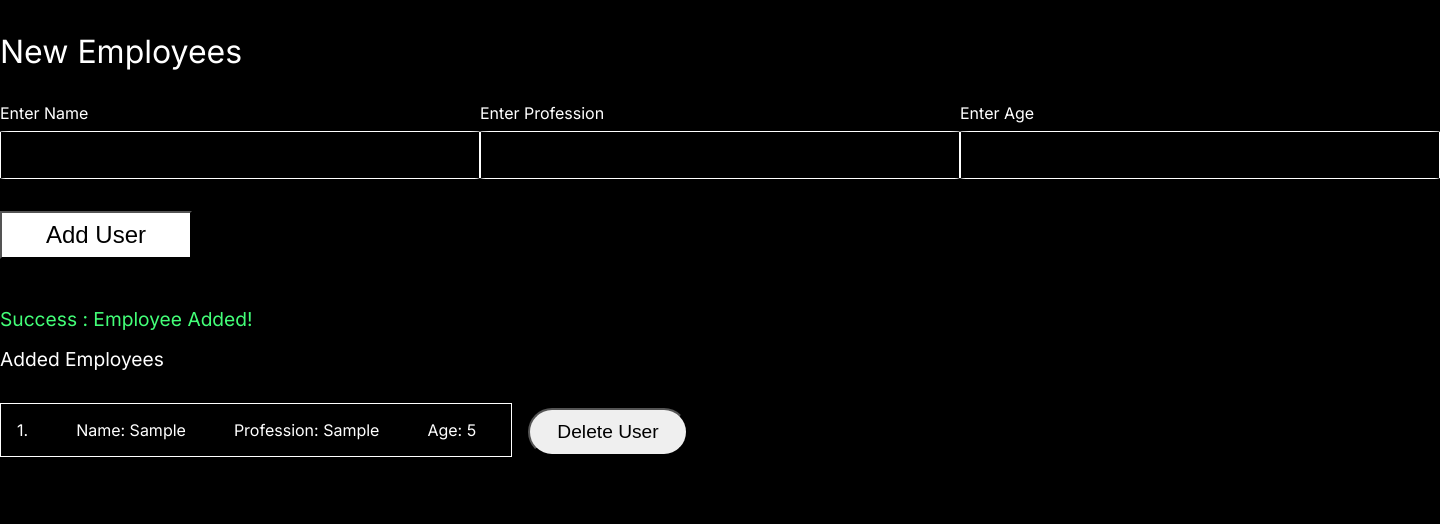
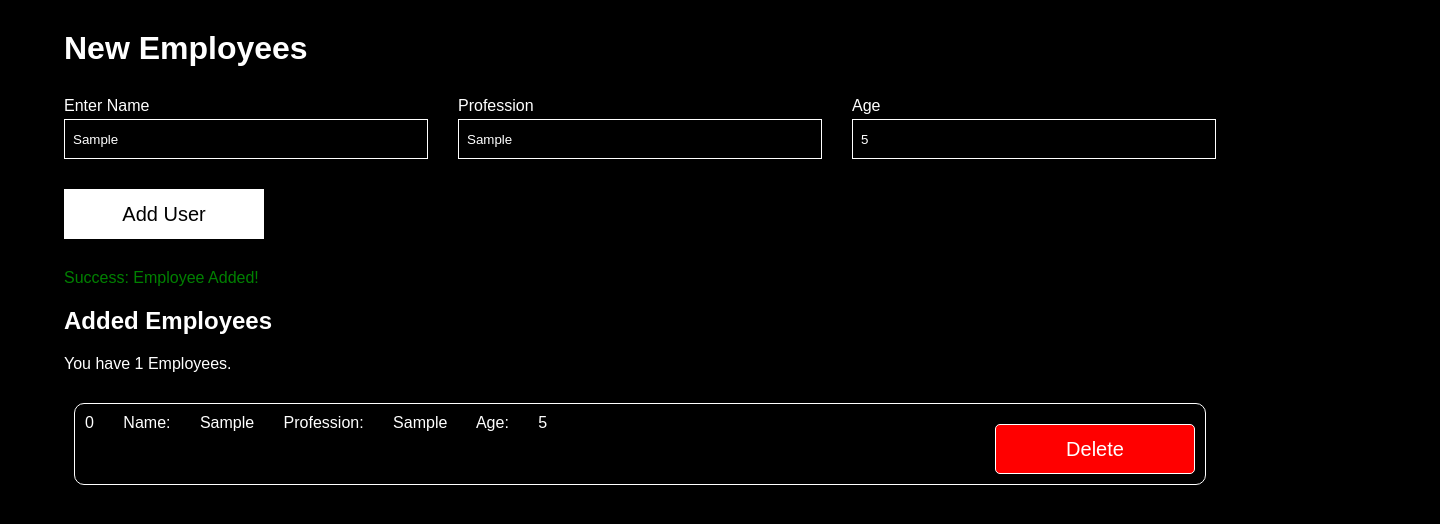
Before and after one commit to RRAJ644/machine-coding-practice, a plain HTML site: page Profession Management System/index.html in a window 1280 px wide. Both pictures are taken after typing "Sample", "Sample", "5" into the empty fields and a click on the button "Add User". Shown: the whole page, 1440 px wide, since content can reach past the window. Drawn offline with Linux system fonts and the light colour scheme.

Commit message:
Profession management system

```diff
--- a/Profession Management System/index.html
+++ b/Profession Management System/index.html
@@ -6,55 +6,38 @@
   <meta name="viewport" content="width=device-width, initial-scale=1.0">
   <title>Profession Management System</title>
   <link rel="stylesheet" href="./style.css">
-  <link href="https://fonts.googleapis.com/css2?family=Inter:wght@100;200;300;400;500;600;700;800;900&display=swap"
-    rel="stylesheet">
-
 </head>
 
 <body>
-
   <header>
-    <h1>New Employees </h1>
+    <h1>New Employees</h1>
   </header>
 
-  <form id="employeeForm">
+  <section>
+    <form id="employeeForm">
+      <div class="input-data">
+        <div>
+          <label for="name">Enter Name</label>
+          <input type="text" id="name" required>
+        </div>
+        <div>
+          <label for="profession">Profession</label>
+          <input type="text" id="profession" required>
+        </div>
+        <div>
+          <label for="age">Age</label>
+          <input type="number" id="age" required>
+        </div>
+      </div>
+      <button type="submit" id="btn">Add User</button>
+    </form>
+  </section>
 
-    <div class="input-row">
-
-      <div class="input-group">
-        <label for="name"> Enter Name</label>
-        <input type="text" id="name">
-      </div>
-
-      <div class="input-group">
-        <label for="name"> Enter Profession</label>
-        <input type="text" id="profession">
-      </div>
-
-      <div class="input-group">
-        <label for="name"> Enter Age</label>
-        <input type="number" id="age">
-      </div>
-    </div>
-
-    <div class="button-row">
-      <button id="add-btn" type="button">Add User</button>
-    </div>
-
-  </form>
-
-  <section id="employees-list">
-
-    <p class="error">Error : Please Make sure All the fields are filled before adding in an employee !</p>
-
-    <p class="success">Success : Employee Added!</p>
-
-    <h3 id="added">Added Employees</h3>
-
-
-    <div id="employees"></div>
-
-    <h3 id="statement">You have 0 Employees.</h3>
+  <section class="display-data">
+    <div id="err"></div>
+    <h2>Added Employees</h2>
+    <p id="data">You have <span class="count">0</span> Employees.</p>
+    <ul id="employeeList"></ul>
   </section>
 
   <script src="./script.js"></script>
--- a/Profession Management System/script.js
+++ b/Profession Management System/script.js
@@ -1,68 +1,64 @@
 document.addEventListener('DOMContentLoaded', () => {
-  const form = document.querySelector('#employeeForm')
-  const errorMessage = document.querySelector('.error')
-  const successMessage = document.querySelector('.success')
-  const employeesList = document.querySelector('#employees')
-  const statement = document.querySelector('#statement')
-  const added = document.querySelector('#added')
-  let count = 0
+  const btn = document.getElementById('btn')
+  const employeeList = document.getElementById('employeeList')
+  const err = document.querySelector('#err')
+  const countn = document.querySelector('.count')
 
-  const addUser = (name, profession, age) => {
-    const employeeContainer = document.createElement('div')
-    employeeContainer.classList.add('employee-container')
+  let employeeCount = 0
+  const employees = []
 
-    const employeeData = document.createElement('div')
+  function updateEmployeeCount() {
+    countn.innerText = employeeCount
+  }
 
-    employeeData.classList.add('employee-data')
+  function addEmployee(id, name, profession, age) {
+    const employee = { id, name, profession, age }
+    employees.push(employee)
 
-    employeeData.innerHTML = `
-    <span>${++count}. </span>
-    <span>Name: ${name}</span>
-    <span>Profession: ${profession}</span>
-    <span>Age: ${age}</span>
-  `
+    const listItem = document.createElement('li')
+    listItem.innerHTML = `${employee.id} Name: ${employee.name} Profession: ${employee.profession} Age: ${employee.age}`
 
     const deleteBtn = document.createElement('button')
-    deleteBtn.classList.add('delete-btn')
+    deleteBtn.className = 'btn'
+    deleteBtn.textContent = 'Delete'
+    deleteBtn.addEventListener('click', () =>
+      deleteEmployee(employee.id, listItem)
+    )
 
-    deleteBtn.textContent = 'Delete User'
-
-    employeeContainer.appendChild(employeeData)
-    employeeContainer.appendChild(deleteBtn)
-    employeesList.appendChild(employeeContainer)
-
-    statement.style.display = 'none'
+    listItem.appendChild(deleteBtn)
+    employeeList.appendChild(listItem)
   }
 
-  form.addEventListener('click', (e) => {
+  function deleteEmployee(id, listItem) {
+    const index = employees.findIndex((employee) => employee.id === id)
+    if (index !== -1) {
+      employees.splice(index, 1)
+      listItem.remove()
+      employeeCount--
+      updateEmployeeCount()
+    }
+  }
+
+  btn.addEventListener('click', (e) => {
     e.preventDefault()
 
-    if (e.target.id === 'add-btn') {
-      const name = form.elements['name'].value
-      const profession = form.elements['profession'].value
-      const age = form.elements['age'].value
+    const name = document.getElementById('name').value
+    const profession = document.getElementById('profession').value
+    const age = document.getElementById('age').value
 
-      if (name && profession && age) {
-        errorMessage.style.display = 'none'
-        addUser(name, profession, age)
-        successMessage.style.display = 'block'
-        form.reset()
-      } else {
-        errorMessage.style.display = 'block'
-      }
-    }
-  })
+    if (!name || !profession || !age) {
+      err.innerText =
+        'Error: Please make sure all fields are filled before adding an employee!'
+      err.style.visibility = 'visible'
+      err.style.color = 'red'
+    } else {
+      err.innerText = 'Success: Employee Added!'
+      err.style.visibility = 'visible'
+      err.style.color = 'green'
 
-  employeesList.addEventListener('click', (e) => {
-    if (e.target.classList.contains('delete-btn')) {
-      const employeeContainer = e.target.closest('.employee-container')
-      employeeContainer.remove()
-      count--
-    }
-
-    if (count === 0) {
-      statement.style.display = 'block'
-      added.style.display = 'none'
+      addEmployee(employeeCount, name, profession, age)
+      employeeCount++
+      updateEmployeeCount()
     }
   })
 })
--- a/Profession Management System/style.css
+++ b/Profession Management System/style.css
@@ -1,130 +1,109 @@
-*{
+* {
+  background-color: black;
+  color: white;
   margin: 0;
   padding: 0;
   box-sizing: border-box;
-  scroll-behavior: smooth;
 }
 
-body{
-  background: black;
-  color: white;
-  max-width: 1800px;
-  margin: 0 auto;
-  font-family: 'Inter', sans-serif;
+body {
+  font-family: Arial, sans-serif;
+  margin: auto;
+  width: 90vw;
+  margin-top: 20px;
+}
+
+header {
+  text-align: left;
+  margin-top:30px;
+  margin-bottom: 30px;
+}
+
+form {
+  display: flex;
+  flex-direction: column;
+  gap: 20px;
+  margin-top: 20px;
+  margin-bottom: 30px;
+}
+
+form>div {
+  display: flex;
+  gap: 30px;
 
 }
 
-header{
-  margin: 2rem 0;
+form>div>div {
+  display: flex;
+  flex-direction: column;
+  gap: 4px;
+  flex: 1;
+
 }
 
-#employeeForm {
+input, button {
+  outline: none;
+  border: 1px solid white;
+  padding: 8px;
+  height: 40px;
+}
+
+input {
+  flex-grow: 1;
+}
+
+button {
+  background-color: white;
+  color: black;
+  font-weight: 600;
+  cursor: pointer;
+  width: 200px;
+  height: 50px;
+  font-weight: 500;
+  font-size: 20px;
+  margin-top: 10px;
+}
+
+button:hover {
+  background-color: #f0f0f0;
+}
+
+.display-data {
+  gap: 20px;
   display: flex;
   flex-direction: column;
-  align-items: flex-start;
-  width: 100%;
+  margin: auto;
+
 }
 
-h1 {
-  font-weight: 400;
+#err {
+  color: red;
+  visibility: hidden;
 }
 
-.input-row{
+#employeeList {
+  list-style-type: none;
+  padding-left: 0;
+}
+
+li {
+  padding: 10px;
+  border: 1px solid white;
+  word-spacing: 25px;
+  border-radius: 10px;
+  margin: 10px;
   display: flex;
   justify-content: space-between;
-  width: 100%;
 }
 
-.input-group{
-  display: flex;
-  flex-direction: column;
-  gap: 0.5rem;
+.btn {
+  background-color: red;
+  color: white;
+  padding: 5px 10px;
+  border-radius: 5px;
+  cursor: pointer;
 }
 
-label{
-  font-size: 1rem;
+.btn:hover {
+  background-color: darkred;
 }
-
-input{
-  width: 30rem;
-  height: 3rem;
-  background-color: black;
-  color: white;
-  border: 1px solid white;
-  border-radius: 2%;
-  font-size: 1.5rem;
-  outline: none;
-}
-
-.button-row{
-  margin-top: 2rem;
-  margin-bottom: 2rem;
-}
-
-.button-row button {
-  width: 12rem;
-  height: 3rem;
-  font-size: 1.5rem;
-  background: #fff;
-}
-
-#employees-list {
-  margin-top: 1rem;
-}
-
-.error{
-  color: red;
-  font-weight: 400;
-  font-size: 1.2rem;
-  margin-bottom: 2rem;
-  display: none;
-}
-
-.success{
-  color:  #43FF78;
-  display: none;
-  font-size: 1.2rem;
-}
-
-#added{
-  font-weight: 400;
-  font-size: 1.2rem;
-  margin: 1rem 0;
-}
-
-#statement{
-  font-weight: 200;
-  font-size: 1.1rem;
-  margin-top: 1rem;
-}
-
-#employees {
-  display: flex;
-  flex-direction: column;
-}
-
-.employee-container{
-  display: flex;
-  justify-content: start;
-  align-items: center;
-  gap: 1rem;
-}
-
-.employee-data {
-  display: flex;
-  align-items: center;
-  border: 1px solid white;
-  padding: 1rem;
-  width: 32rem;
-  margin: 1rem 0;
-  gap: 3rem;
-}
-
-.delete-btn {
-  color: #000;
-  width: 10rem;
-  height: 3rem;
-  border-radius: 4rem;
-  font-size: 1.2rem;
-  margin-top: 0.3rem;
-}
```
